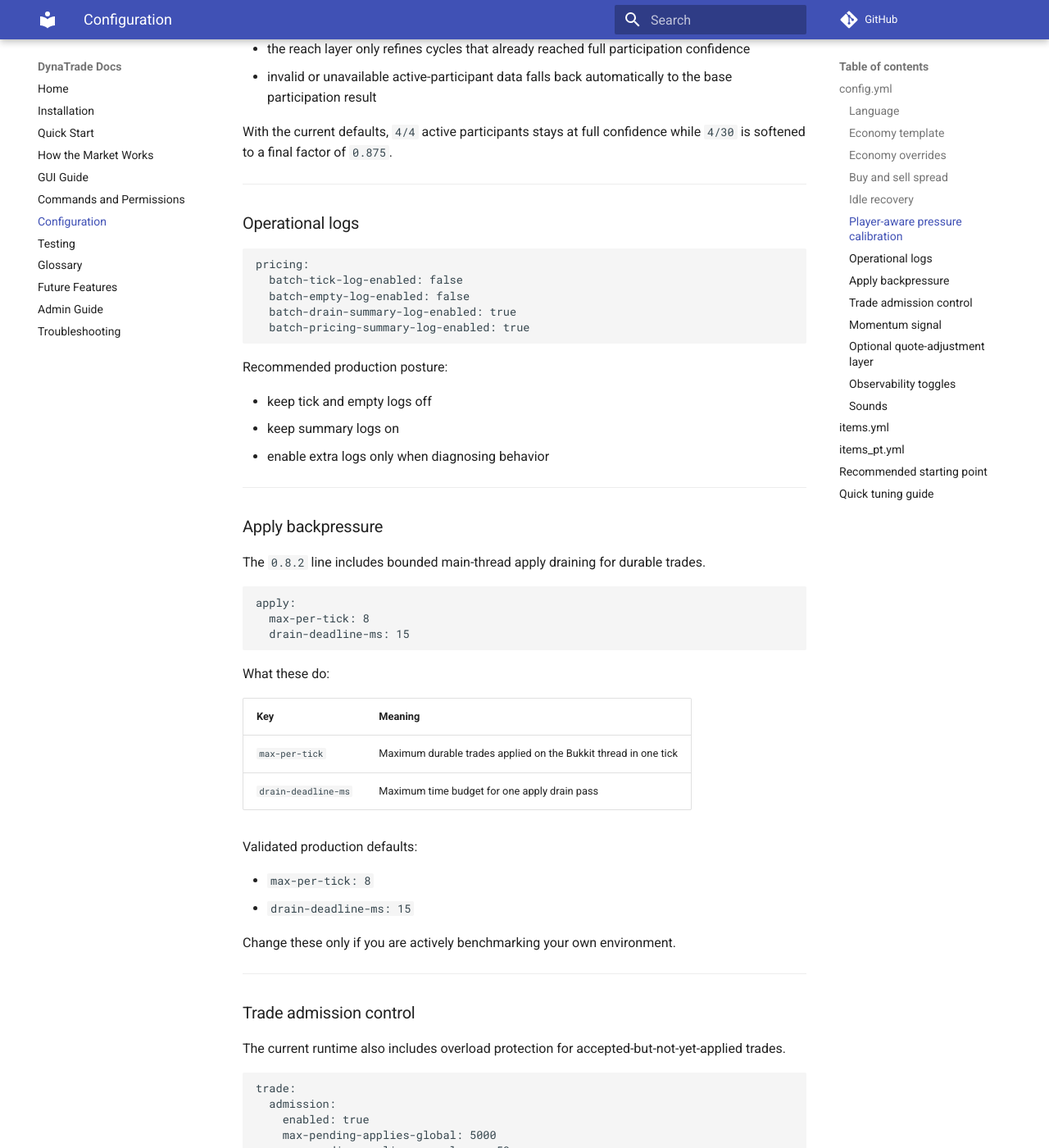
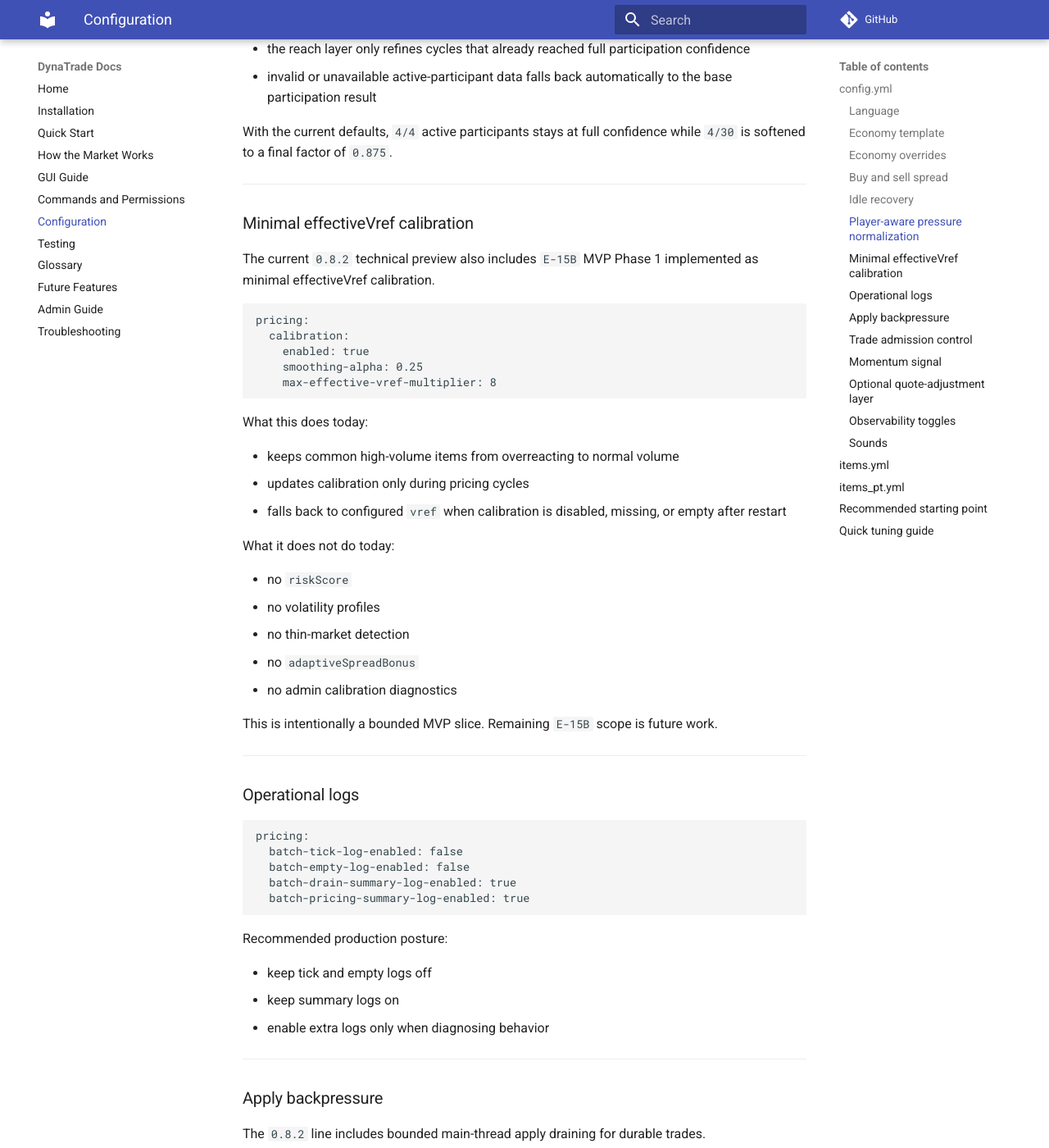
Before and after one commit to jeanmattcs/dynatrade-docs, an MkDocs documentation site: the page built from docs/Configuration.md, in a window 1280 px wide and 1400 px high, scrolled down 4371 px. Shown: the whole window at 82% size. Built offline with MkDocs 1.6.1 and Material for MkDocs 9.7.7, drawn with Linux system fonts in a browser that asks for light colours; comment, search, counter and statistics services are not loaded; some of the changed text lies outside the part shown.

Commit message:
docs: align public docs with 0.8.2 calibration scope

````diff
--- a/docs/Configuration.md
+++ b/docs/Configuration.md
@@ -119,7 +119,7 @@ Idle recovery helps stale items move back toward their baseline when they have b
 
 ---
 
-### Player-aware pressure calibration
+### Player-aware pressure normalization
 
 ```yaml
 pricing:
@@ -172,6 +172,35 @@ Important behavior:
 - invalid or unavailable active-participant data falls back automatically to the base participation result
 
 With the current defaults, `4/4` active participants stays at full confidence while `4/30` is softened to a final factor of `0.875`.
+
+---
+### Minimal effectiveVref calibration
+
+The current `0.8.2` technical preview also includes `E-15B` MVP Phase 1 implemented as minimal effectiveVref calibration.
+
+```yaml
+pricing:
+  calibration:
+    enabled: true
+    smoothing-alpha: 0.25
+    max-effective-vref-multiplier: 8
+```
+
+What this does today:
+
+- keeps common high-volume items from overreacting to normal volume
+- updates calibration only during pricing cycles
+- falls back to configured `vref` when calibration is disabled, missing, or empty after restart
+
+What it does not do today:
+
+- no `riskScore`
+- no volatility profiles
+- no thin-market detection
+- no `adaptiveSpreadBonus`
+- no admin calibration diagnostics
+
+This is intentionally a bounded MVP slice. Remaining `E-15B` scope is future work.
 
 ---
 ### Operational logs
````
Also changed, not shown: docs/Future-Features.md (+2 -1 lines), docs/Testing.md (+24 -0 lines).
